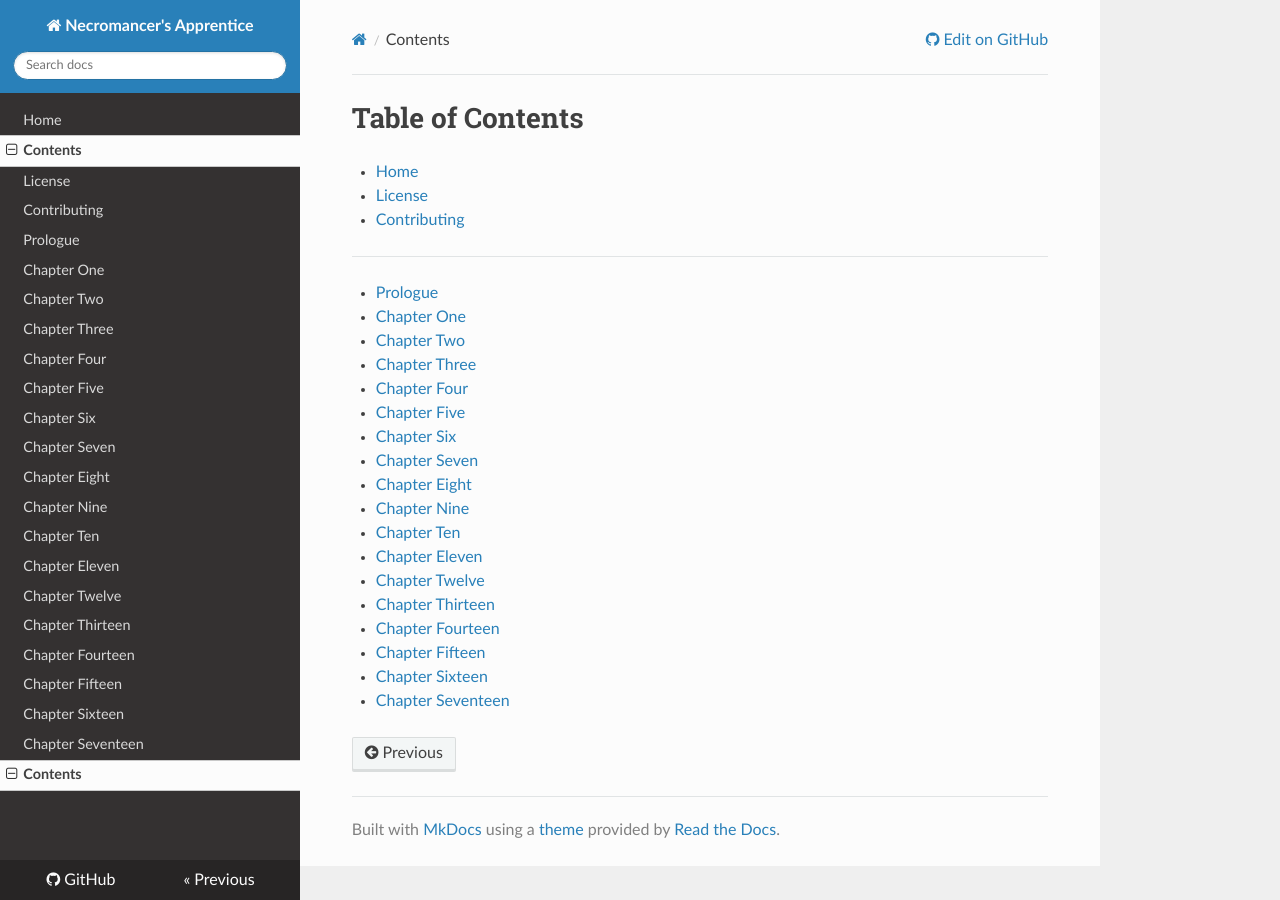
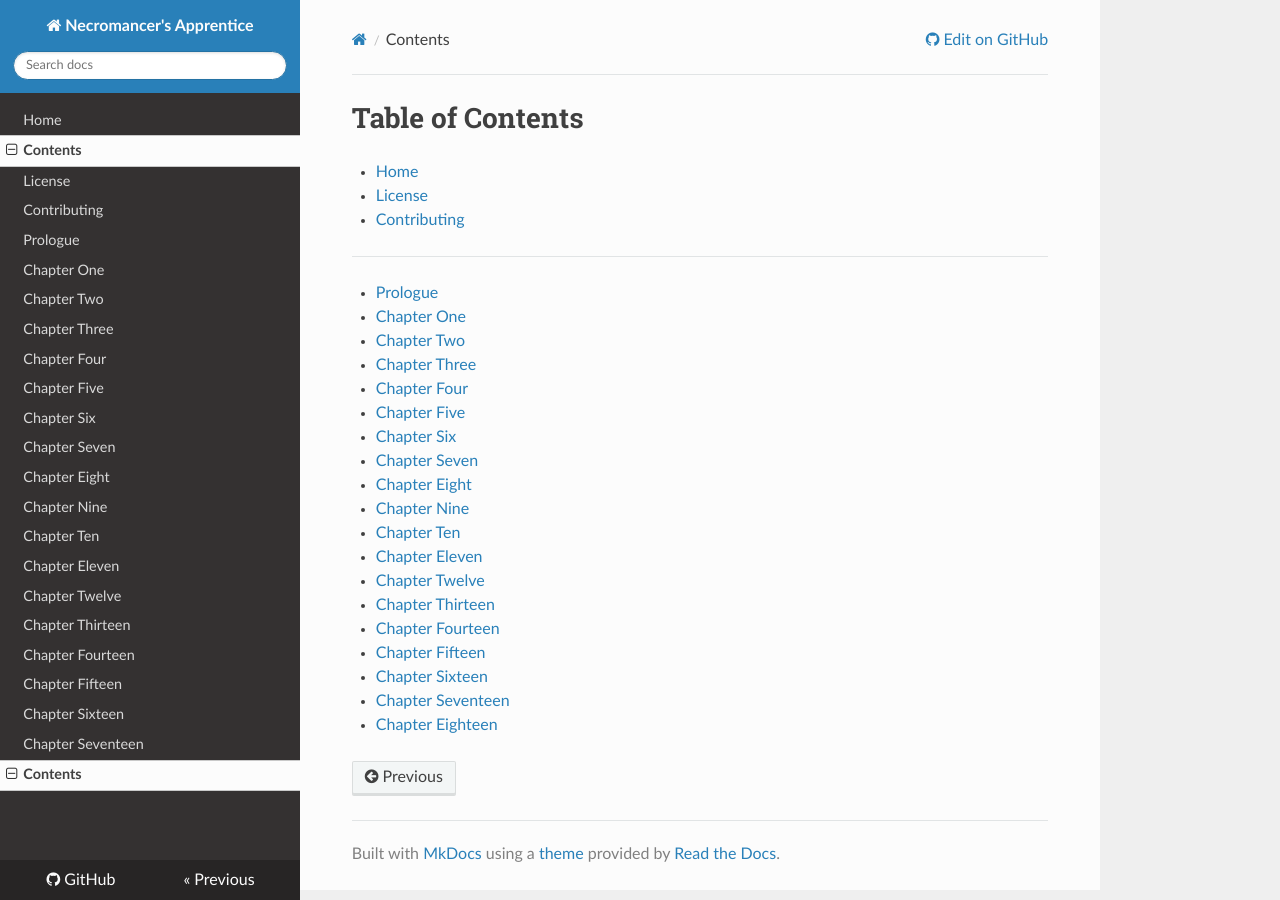
Before and after one commit to shakna-israel/NecromancersApprentice, an MkDocs documentation site: the page built from docs/Contents.md, in a window 1280 px wide. Built offline with MkDocs 1.6.1, drawn with Linux system fonts in a browser that asks for light colours; nearby versions of some CDN libraries; old or Windows-style settings are respelled for this version of MkDocs.

Commit message:
Update Contents.md

```diff
--- a/docs/Contents.md
+++ b/docs/Contents.md
@@ -22,3 +22,4 @@
 * [Chapter Fifteen](015-Chapter-Fifteen.md)
 * [Chapter Sixteen](016-Chapter-Sixteen.md)
 * [Chapter Seventeen](017-Chapter-Seventeen.md)
+* [Chapter Eighteen](018-Chapter-Eighteen.md)
```
